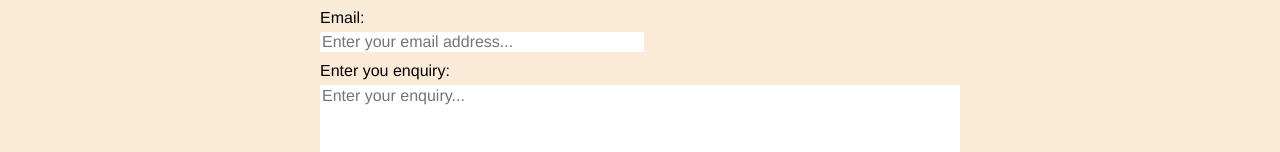
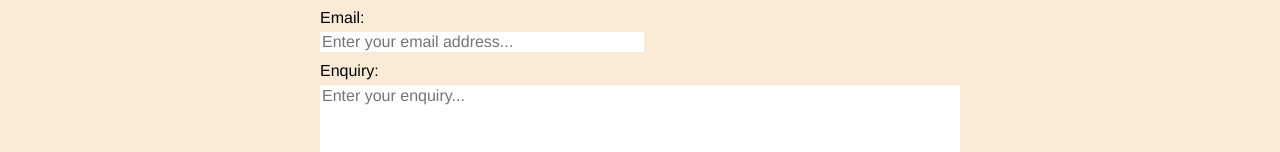
Before and after one commit to danny-817/creative_carpentry, a React (Vite) app: page /contact in a window 1280 px wide. Shown: the part 730-882 px from the top of the page. Built offline with nearby package versions, Linux system fonts and the light colour scheme.

Commit message:
altered contact form text

```diff
--- a/src/pages/Contact.jsx
+++ b/src/pages/Contact.jsx
@@ -88,7 +88,7 @@ export default function Contact() {
             ></input>
           </div>
           <div className={styles.field_container}>
-            <label htmlFor="message">Enter you enquiry:</label>
+            <label htmlFor="message">Enquiry:</label>
             <textarea
               id="message"
               name="message"
```
